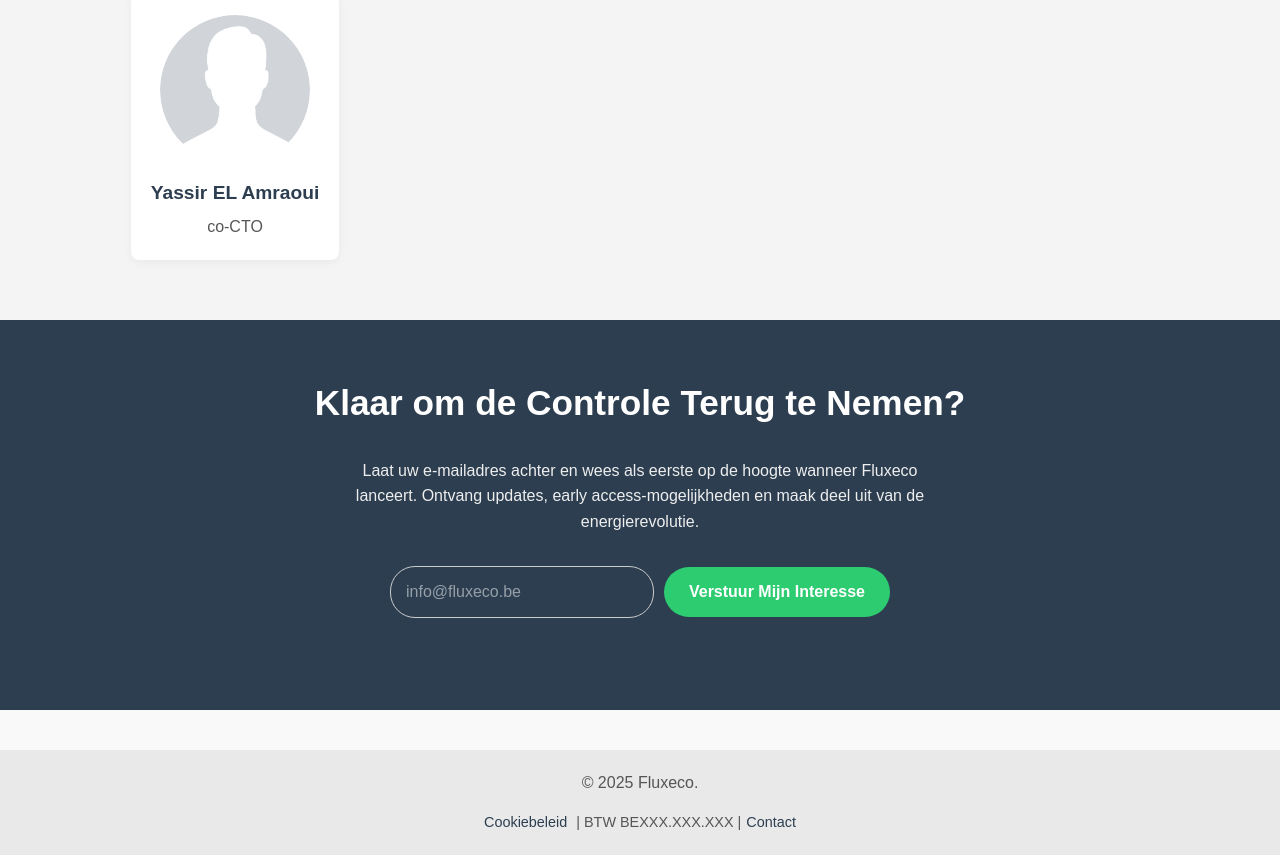
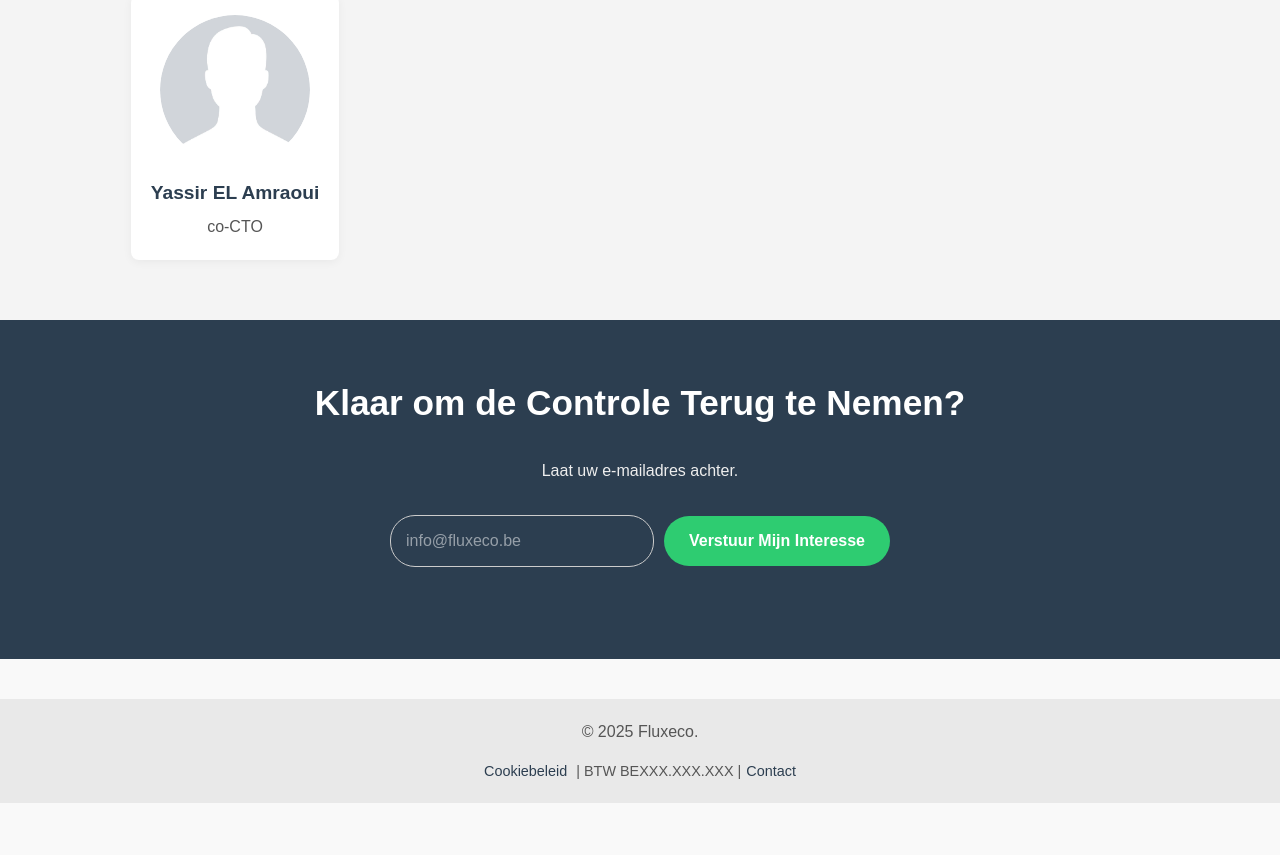
Before and after one commit to Copystrike/fluxeco, a Next.js app: page / in a window 1280 px wide. Shown: the part 3524-4379 px from the top of the page. After the commit the page ends 4327 px from the top, so only its background shows below. Built offline with nearby package versions, Linux system fonts and the light colour scheme.

Commit message:
Update signup section text for clarity

```diff
--- a/src/app/page.tsx
+++ b/src/app/page.tsx
@@ -176,7 +176,7 @@
         <section id="signup" className="section signup-section">
           <div className="container text-center">
             <h2>Klaar om de Controle Terug te Nemen?</h2>
-            <p>Laat uw e-mailadres achter en wees als eerste op de hoogte wanneer Fluxeco lanceert. Ontvang updates, early access-mogelijkheden en maak deel uit van de energierevolutie.</p>
+            <p>Laat uw e-mailadres achter.</p>
             <form id="interest-form">
               <input type="email" id="email" name="email" placeholder="info@fluxeco.be" required />
               <button type="submit" className="cta-button">Verstuur Mijn Interesse</button>
```
